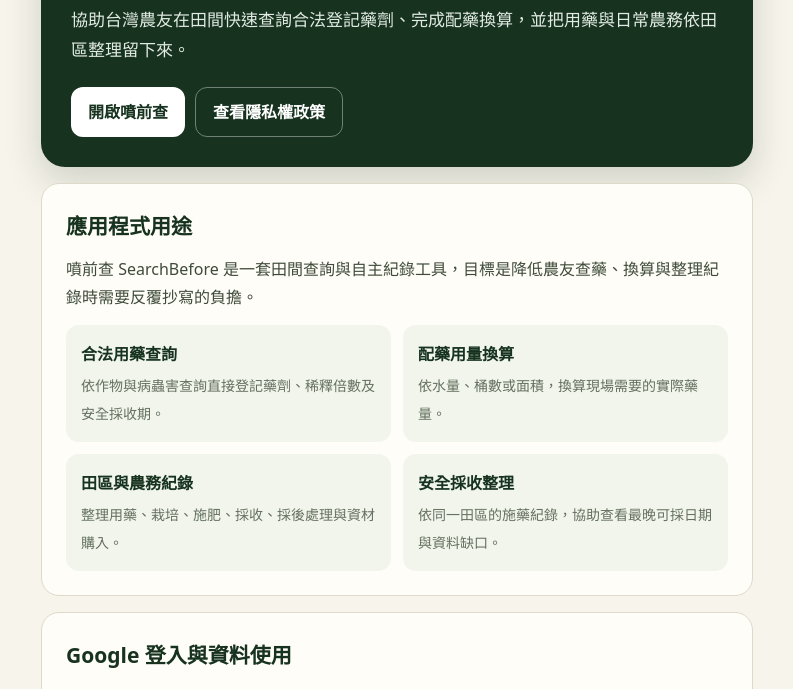
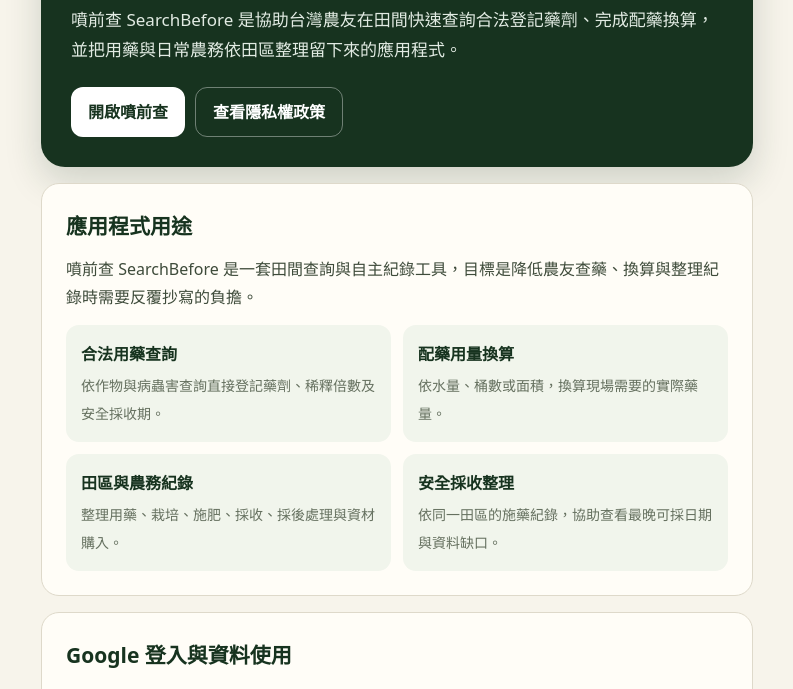
Before and after one commit to xiao68738-hash/searchbefore, a website: page about.html in a window 1280 px wide. Shown: the part 411-1100 px from the top of the page, without its empty margins (243-1036 px from the left). Drawn offline with Linux system fonts and the light colour scheme.

Commit message:
修正 OAuth 首頁名稱與用途判讀 (#17)
Co-authored-by: xiao68738-hash <291334767+xiao68738-hash@users.noreply.github.com>

```diff
--- a/about.html
+++ b/about.html
@@ -51,9 +51,9 @@
   <div class="hero">
     <div class="brand">
       <img src="./brand-lockup.png" alt="SearchBefore 品牌標誌">
-      <h1>噴前查<span>SearchBefore</span></h1>
+      <h1>噴前查 <span>SearchBefore</span></h1>
     </div>
-    <p>協助台灣農友在田間快速查詢合法登記藥劑、完成配藥換算，並把用藥與日常農務依田區整理留下來。</p>
+    <p>噴前查 SearchBefore 是協助台灣農友在田間快速查詢合法登記藥劑、完成配藥換算，並把用藥與日常農務依田區整理留下來的應用程式。</p>
     <div class="actions">
       <a class="btn btn-main" href="./">開啟噴前查</a>
       <a class="btn btn-ghost" href="./privacy.html">查看隱私權政策</a>
```
Also changed, not shown: tests/index-syntax.test.js (+3 -1 lines).
